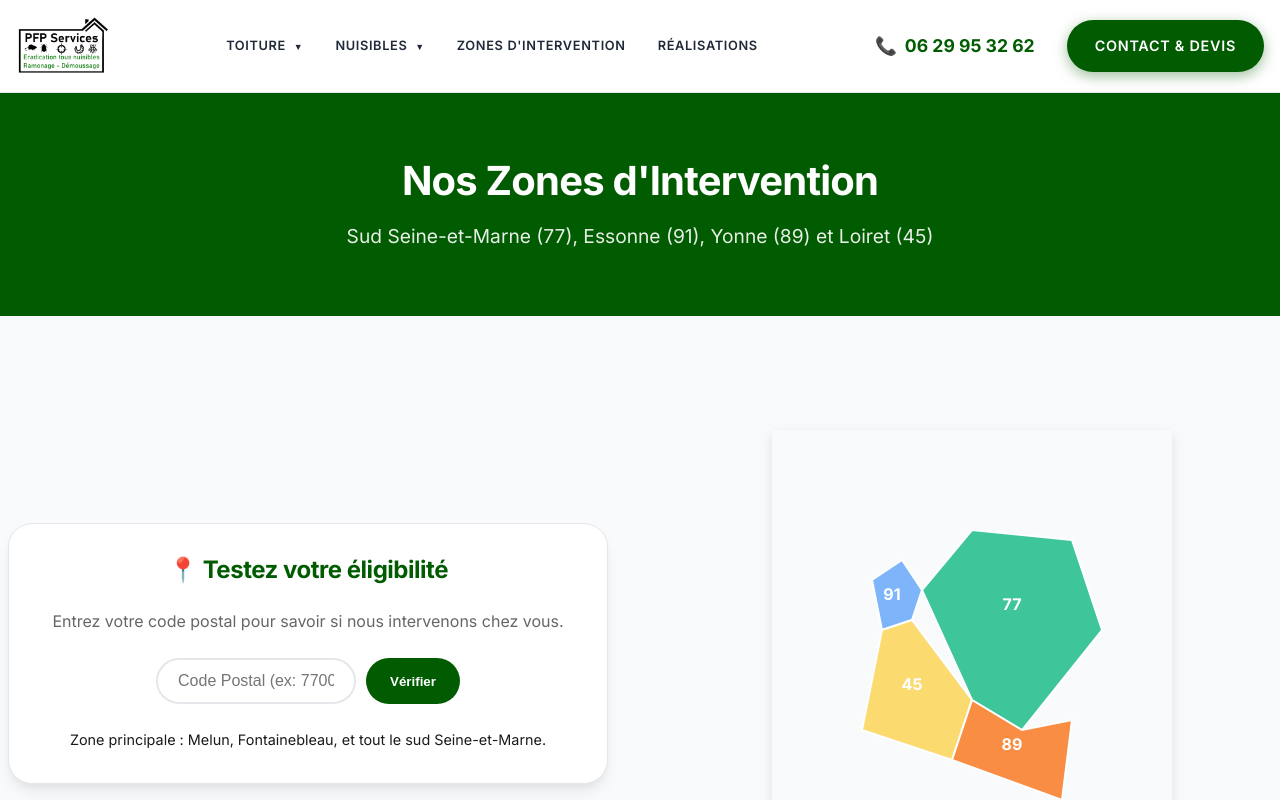
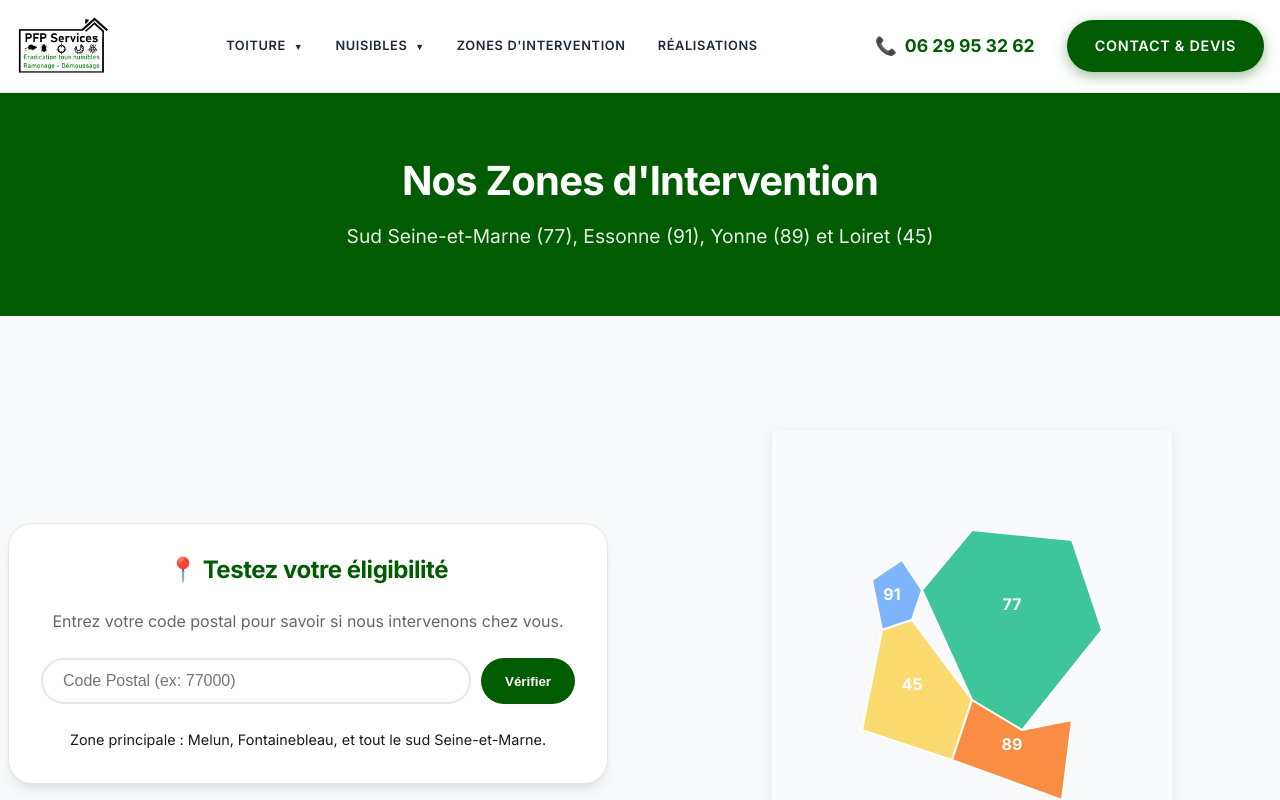
Before and after one commit to Mktotoy/PFP-Services, a Next.js app: page /zones in a window 1280 px wide. Built offline with nearby package versions, Linux system fonts and the light colour scheme.

Commit message:
style: elargit input code postal ServiceZoneCheck (width fixe vers flex)

```diff
--- a/src/components/ServiceZoneCheck.module.css
+++ b/src/components/ServiceZoneCheck.module.css
@@ -27,7 +27,8 @@
     border: 2px solid var(--gray-200);
     border-radius: var(--radius-full);
     font-size: 1rem;
-    width: 200px;
+    flex: 1;
+    min-width: 220px;
     outline: none;
     transition: border-color 0.2s;
 }
```
